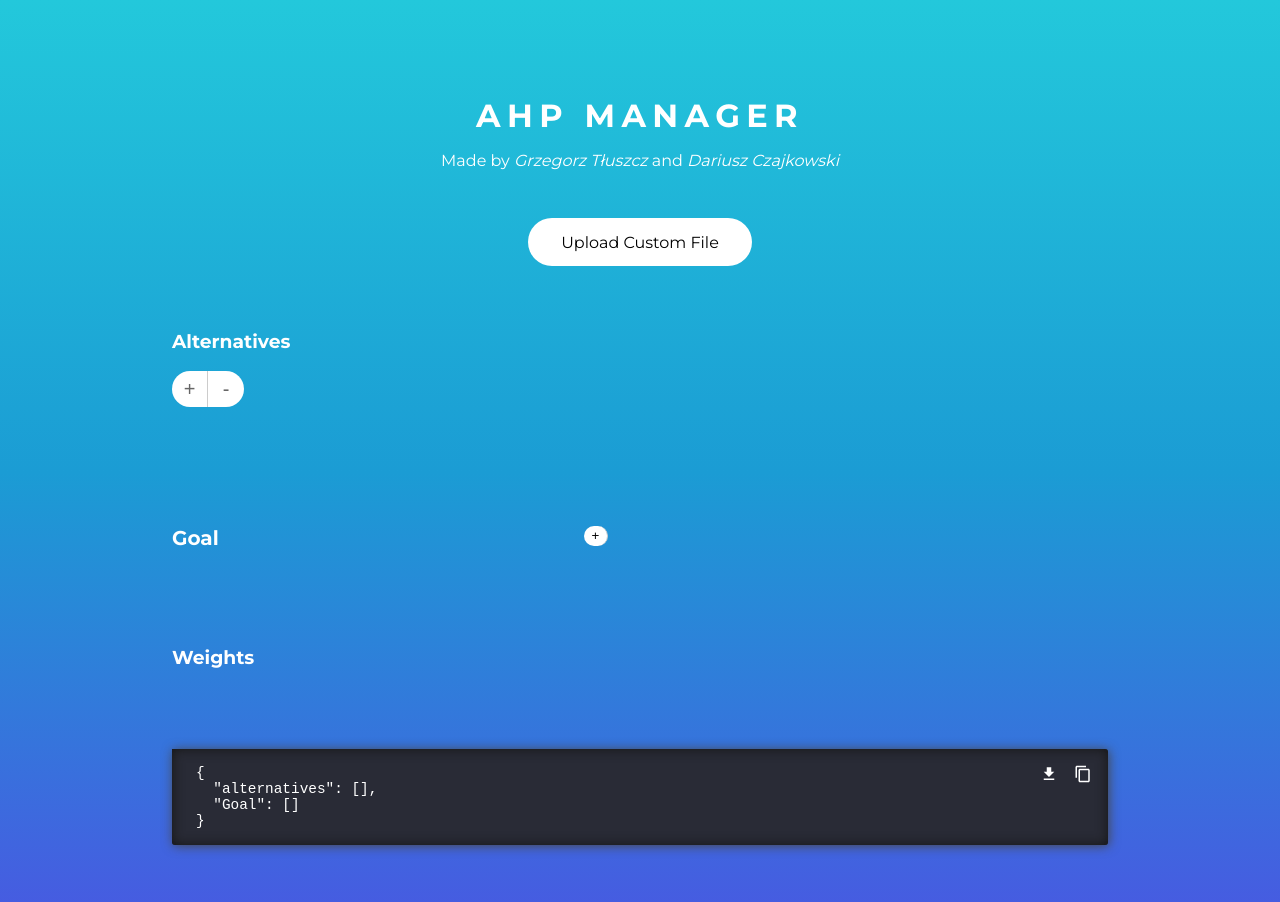
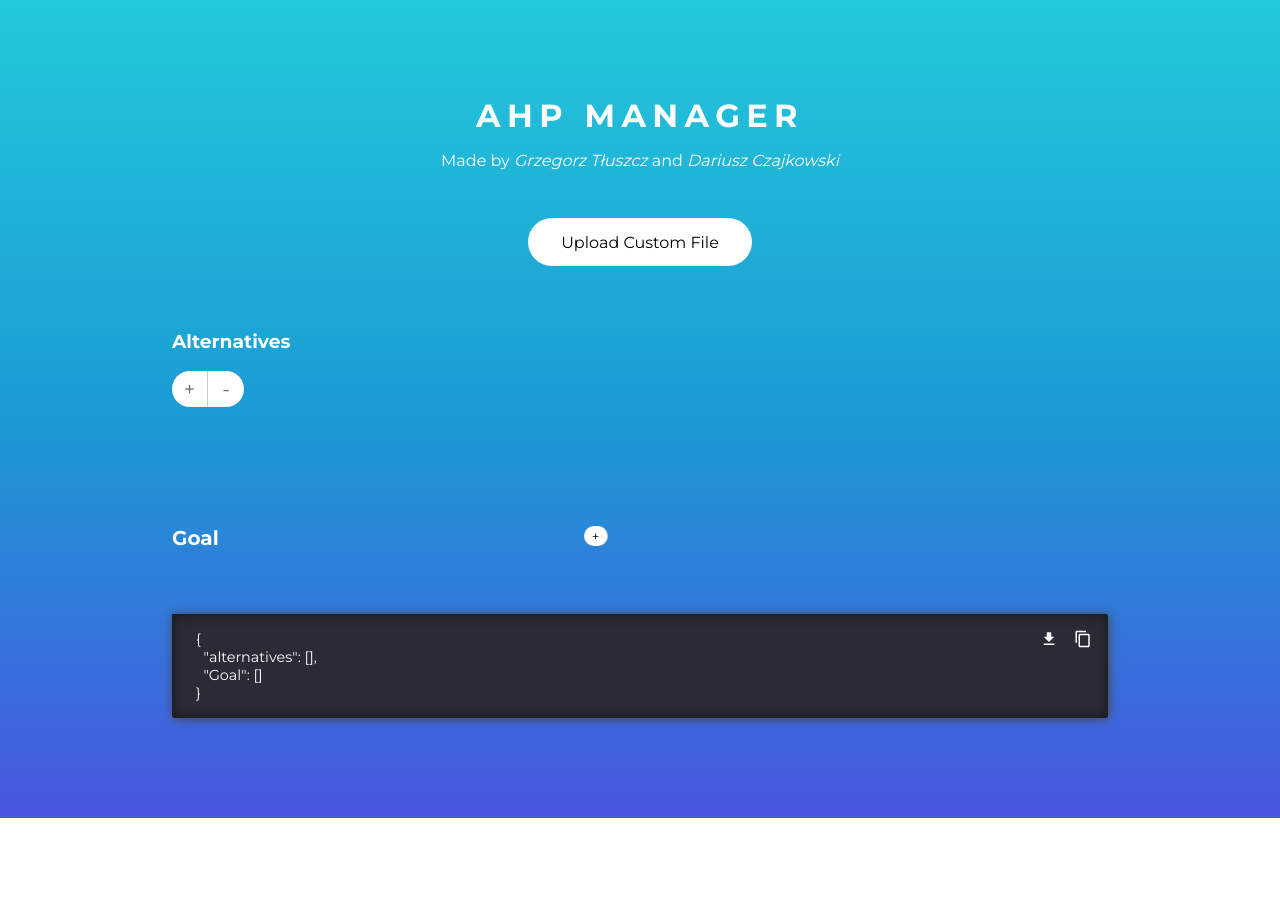
Before and after one commit to gtluszcz/AHP-Manager, a Vue app: page / in a window 1280 px wide. Shown: the top 902 px of the page. After the commit the page ends 818 px from the top, so only its background shows below. Built offline with nearby package versions, Linux system fonts and the light colour scheme.

Commit message:
Small changes

```diff
--- a/src/App.vue
+++ b/src/App.vue
@@ -51,19 +51,19 @@
                 </div>
             </div>
 
-            <div class="weights">
+            <!-- <div class="weights">
                 <h3>Weights</h3>
                 <div class="row weights__row" v-for="(weight, index) in priorityVector()" :key="index">
                     <span>{{ alternatives[index].value }}</span><span>{{ weight.toFixed(3) }}</span>
                 </div>
-            </div>
+            </div> -->
 
             <div class="result">
                 <div class="hanger">
                     <div class="file" @click="download" title="Download file">
                         <svg fill="#fff" height="18" viewBox="0 0 24 24" width="18" xmlns="http://www.w3.org/2000/svg">
-                            <path d="M19 9h-4V3H9v6H5l7 7 7-7zM5 18v2h14v-2H5z"/>
-                            <path d="M0 0h24v24H0z" fill="none"/>
+                            <path d="M19 9h-4V3H9v6H5l7 7 7-7zM5 18v2h14v-2H5z"></path>
+                            <path d="M0 0h24v24H0z" fill="none"></path>
                         </svg>
                     </div>
                     <div
@@ -171,8 +171,8 @@
                 if (!Array.isArray(node)) {
                     obj.matrix = node.matrix.map(el => ({ value: el }))
 
-                    for (const crit of Object.keys(node).filter(c => c !== 'matrix')) {
-                        obj.criteria.push(this.convertNodeToOurs(node[crit], crit))
+                    for (const criterion of Object.keys(node).filter(c => c !== 'matrix')) {
+                        obj.criteria.push(this.convertNodeToOurs(node[criterion], criterion))
                     }
                 } else {
                     obj.matrix = node.map(el => ({ value: el }))
@@ -206,13 +206,13 @@
         margin: 0;
         padding: 0;
         box-sizing: border-box;
+        font-family: Montserrat, Arial, sans-serif;
     }
 
     body {
         background: linear-gradient(180deg, rgb(35, 200, 219) 0%, rgb(27, 156, 212) 50%, rgb(74, 86, 226) 100%);
         min-height: 100vh;
         color: white;
-        font-family: Montserrat;
         display: flex;
         justify-content: center;
     }
@@ -232,11 +232,10 @@
     }
 
     .subtitle {
-        margin: 0 auto;
         text-align: center;
         font-weight: 100;
         font-size: 1rem;
-        margin-bottom: 2rem;
+        margin: 0 auto 2rem;
     }
 
     .subtitle a,
--- a/src/components/FilePicker.vue
+++ b/src/components/FilePicker.vue
@@ -4,8 +4,6 @@
             <span>Upload Custom File</span>
             <input id="file" type="file" name="file" @change="processFile" accept=".json">
         </label>
-
-        <!-- <div v-text="fileContent"></div> -->
     </div>
 </template>
 
@@ -48,7 +46,6 @@
         width: 14rem;
         height: 3rem;
         border-radius: 3rem;
-        font-family: Montserrat;
         font-size: 1rem;
         cursor: pointer;
         background: #fff;
--- a/src/components/Question2.vue
+++ b/src/components/Question2.vue
@@ -1,6 +1,6 @@
 <template>
     <div class="wrap">
-        <div v-if="subtree.criteria.length == 0">
+        <div v-if="subtree.criteria.length === 0">
             <div class="parent" v-if="alternatives.length > 1">based on: {{ subtree.name }}</div>
             <div class="div" v-for="i in alternatives" :key="i.id">
                 <div class="div" v-for="j in alternatives" :key="j.id">
```
